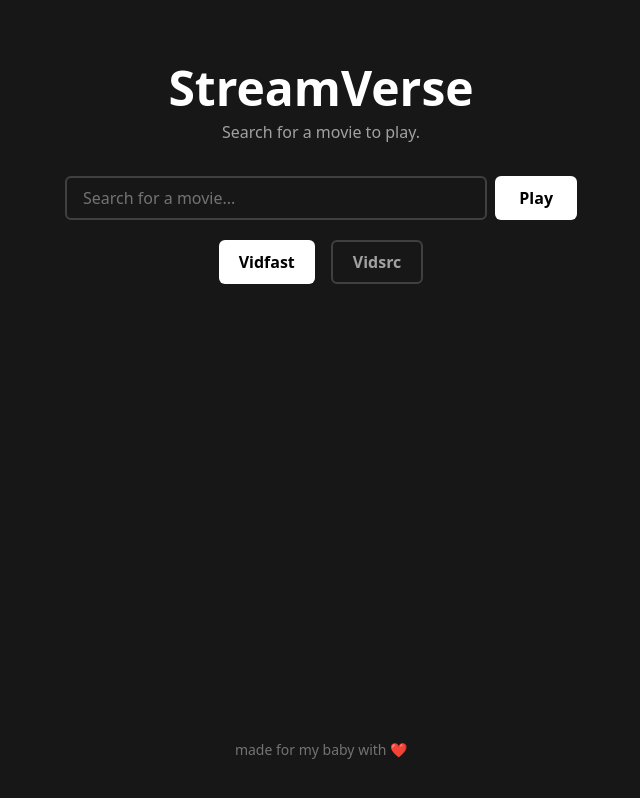
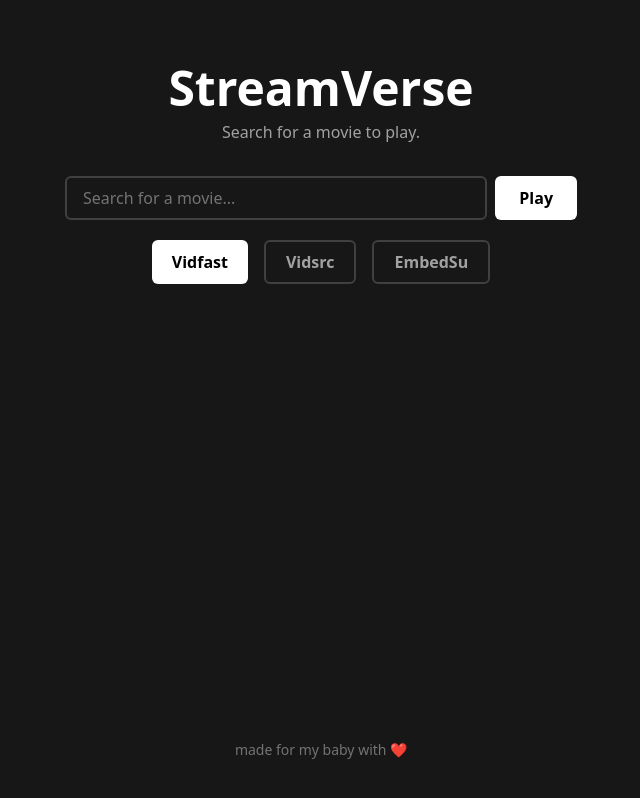
Before and after one commit to artifyr/streamverse, a React (Vite) app: page / in a window 1280 px wide. Shown: the whole page, without its empty margins (319-959 px from the left). Built offline with nearby package versions, Linux system fonts and the light colour scheme.

Commit message:
Added EmbedSu

```diff
--- a/src/App.jsx
+++ b/src/App.jsx
@@ -121,6 +121,8 @@ function App() {
       streamUrl = `https://vidfast.pro/movie/${submittedCode}`;
     } else if (source === 'vidsrc') {
       streamUrl = `https://vidsrc.net/embed/movie?imdb=${submittedCode}`;
+    } else if (source === 'embedsu') {
+      streamUrl = `https://embed.su/embed/movie/${submittedCode}`;
     }
   }
 
@@ -225,6 +227,16 @@ function App() {
         >
           Vidsrc
         </button>
+        <button
+          onClick={() => setSource('embedsu')}
+          className={`font-semibold py-2 px-5 rounded-md transition-colors duration-300 ${
+            source === 'embedsu'
+              ? 'bg-white text-black'
+              : 'border-2 border-neutral-700 text-neutral-400 hover:bg-neutral-800 hover:border-neutral-600'
+          }`}
+        >
+          EmbedSu
+        </button>
       </div>
 
       {history.length > 0 && (
```
